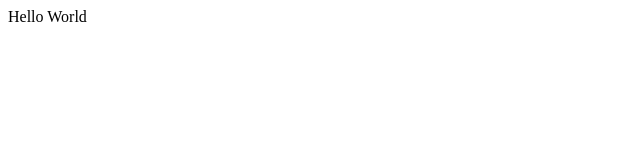
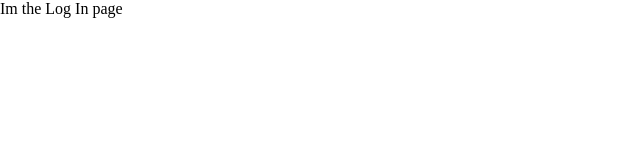
Before and after one commit to Mihailob5017/mb_connect, a React (Create React App) app in the folder client/: page / in a window 1280 px wide. Shown: the top 160 px of the page, without its empty margins (0-640 px from the left). Built offline with nearby package versions, Linux system fonts and the light colour scheme.

Commit message:
log in components created

```diff
--- a/client/src/App.js
+++ b/client/src/App.js
@@ -1,7 +1,15 @@
 import React from 'react';
+import './App.scss';
+
+// Pages
+import LogIn from './pages/Log_In/log_in.container';
 
 const App = () => {
-	return <div>Hello World</div>;
+	return (
+		<>
+			<LogIn />
+		</>
+	);
 };
 
 export default App;
--- /dev/null
+++ b/client/src/App.scss
@@ -0,0 +1,5 @@
+* {
+	margin: 0;
+	padding: 0;
+	box-sizing: border-box;
+}
--- /dev/null
+++ b/client/src/pages/Log_In/log_in.container.js
@@ -0,0 +1,8 @@
+import React from 'react';
+import LoginPage from './log_in';
+
+const LogIn = () => {
+	return <LoginPage />;
+};
+
+export default LogIn;
--- /dev/null
+++ b/client/src/pages/Log_In/log_in.js
@@ -0,0 +1,10 @@
+import React from 'react';
+import './log_in.style.scss';
+
+// Components
+
+const LogIn = () => {
+	return <div>Im the Log In page</div>;
+};
+
+export default LogIn;
```
Also changed, not shown: client/src/pages/Log_In/log_in.style.scss (added).
